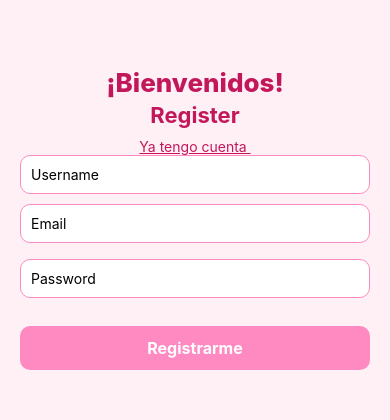
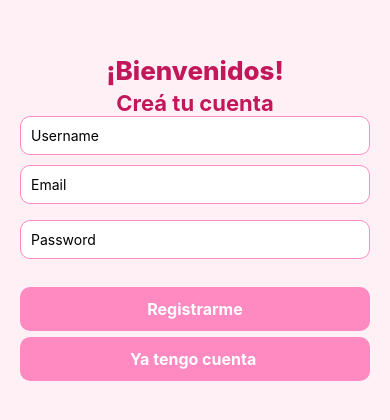
Before and after one commit to SolBurgosB/grupo5_prog3_com1_pi2, a React Native app in the folder grupo5_prog3_com1_pi2/: screen /Register in a window 390 px wide. Shown: the part 204-624 px from the top of the page. Built offline with nearby package versions, Linux system fonts and the light colour scheme.

Commit message:
cambios en el css de register

```diff
--- a/grupo5_prog3_com1_pi2/src/screens/Register.js
+++ b/grupo5_prog3_com1_pi2/src/screens/Register.js
@@ -48,10 +48,8 @@ export default class Register extends Component {
         return (
             <View style={styles.container}>
                 <Text style={styles.app}>¡Bienvenidos!</Text>
-                <Text style={styles.titulo}>Register</Text>
-                <Pressable style={styles.loginboton} onPress={() => this.props.navigation.navigate('Login')}>
-                    <Text style={styles.login}>Ya tengo cuenta </Text>
-                </Pressable>
+                <Text style={styles.titulo}>Creá tu cuenta</Text>
+
                 <View>
                     <TextInput style={styles.campo} keyboardType='default' placeholder='Username' onChangeText={(text) => this.setState({ username: text })} value={this.state.username} />
                     <TextInput style={styles.campo} keyboardType='email-address' placeholder='Email' onChangeText={(text) => this.setState({ email: text })} value={this.state.email} />
@@ -63,6 +61,9 @@ export default class Register extends Component {
                         <Text style={styles.registrarsetexto}>Registrarme</Text>
                     </Pressable>
                 </View>
+                <Pressable style={styles.loginboton} onPress={() => this.props.navigation.navigate('Login')}>
+                    <Text style={styles.login}>Ya tengo cuenta </Text>
+                </Pressable>
             </View>
         )
     }
@@ -115,11 +116,15 @@ const styles = StyleSheet.create({
       fontWeight: "bold",
       fontSize: 16,
     },
-    loginboton: { alignItems: "center", marginTop: 10 },
+    loginboton: { backgroundColor: "#FF8AC2",
+        borderRadius: 10,
+        paddingVertical: 12,
+        alignItems: "center",
+        marginTop: 6,},
     login: {
-      color: "#C2185B",
-      textDecorationLine: "underline",
-      fontSize: 14,
+        color: "white",
+        fontWeight: "bold",
+        fontSize: 16,
     },
     error: {
       color: "#D32F2F",
```
